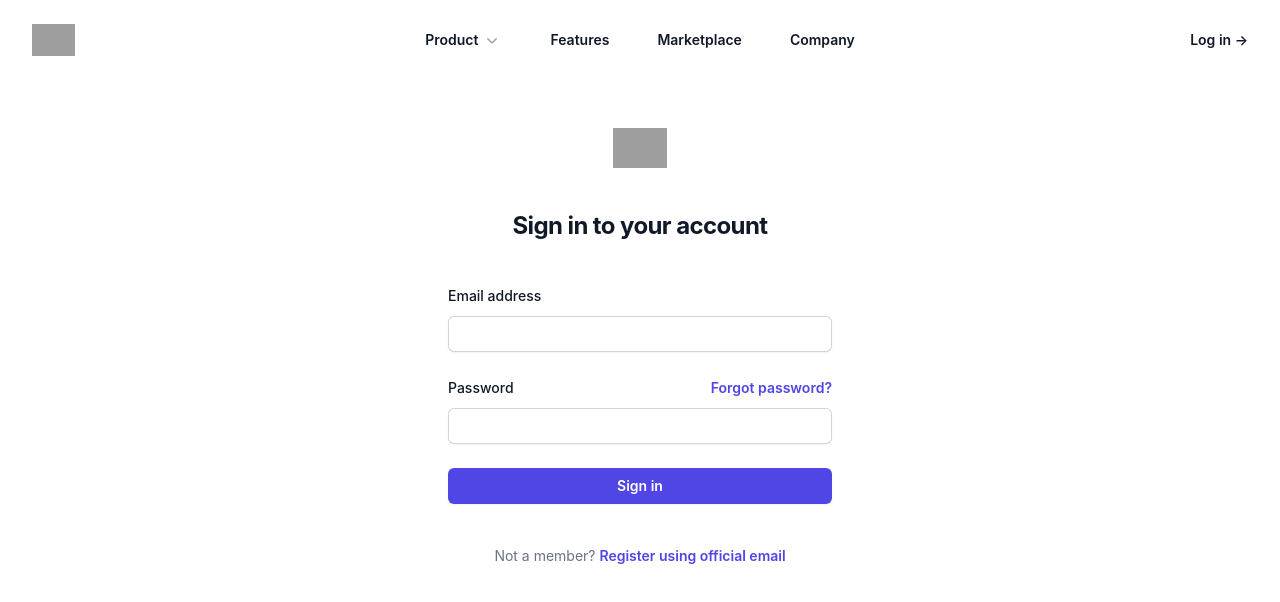
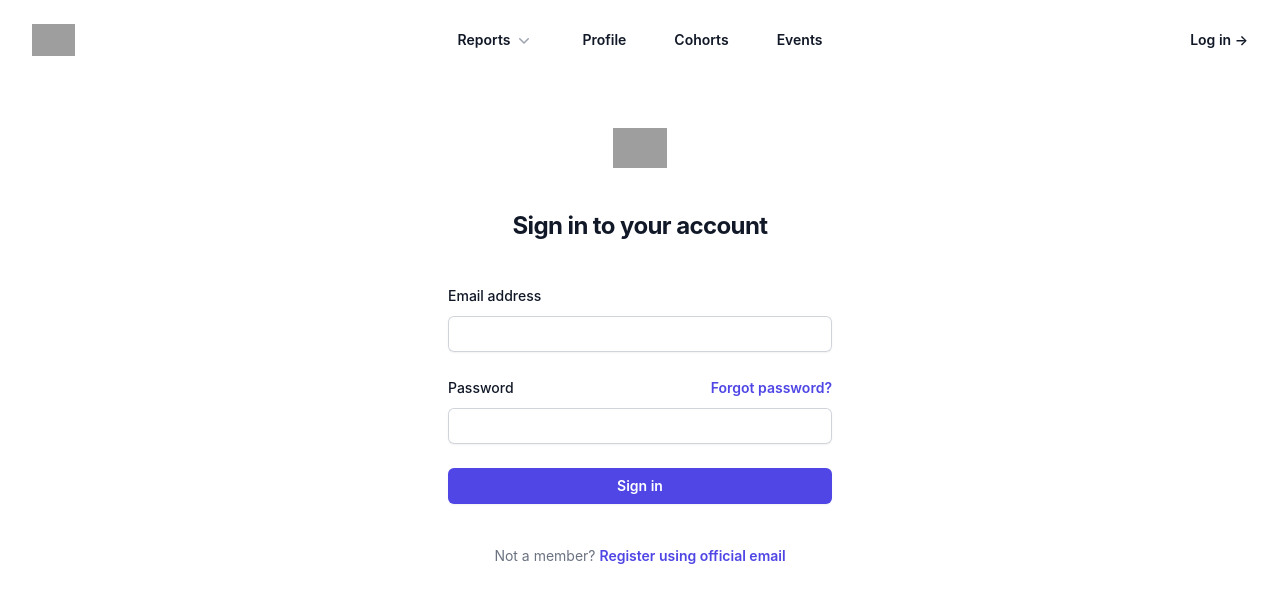
Before and after one commit to intrudy/presence, a React (Create React App) app in the folder dashboard/: page / in a window 1280 px wide. Shown: the top 602 px of the page. Built offline with nearby package versions, Linux system fonts and the light colour scheme; grey boxes are pictures that could not be loaded.

Commit message:
Update menu labels

```diff
--- a/dashboard/src/app/components/Header.js
+++ b/dashboard/src/app/components/Header.js
@@ -5,9 +5,9 @@ import {
   ArrowPathIcon,
   Bars3Icon,
   ChartPieIcon,
-  CursorArrowRaysIcon,
-  FingerPrintIcon,
-  SquaresPlusIcon,
+  // CursorArrowRaysIcon,
+  // FingerPrintIcon,
+  // SquaresPlusIcon,
   XMarkIcon,
 } from '@heroicons/react/24/outline'
 import { ChevronDownIcon, PhoneIcon, PlayCircleIcon } from '@heroicons/react/20/solid'
@@ -16,11 +16,11 @@ import {classNames} from '../utils'
 
 
 const products = [
-  { name: 'Analytics', description: 'Get a better understanding of your traffic', href: '#', icon: ChartPieIcon },
-  { name: 'Engagement', description: 'Speak directly to your customers', href: '#', icon: CursorArrowRaysIcon },
-  { name: 'Security', description: 'Your customers’ data will be safe and secure', href: '#', icon: FingerPrintIcon },
-  { name: 'Integrations', description: 'Connect with third-party tools', href: '#', icon: SquaresPlusIcon },
-  { name: 'Automations', description: 'Build strategic funnels that will convert', href: '#', icon: ArrowPathIcon },
+  { name: 'Analytics', description: 'Accurate attendance metrics for your events', href: '#', icon: ChartPieIcon },
+  // { name: 'Engagement', description: 'Estimate a cohort\'s responsiveness towards your events', href: '#', icon: CursorArrowRaysIcon },
+  // { name: 'Security', description: 'Your customers’ data will be safe and secure', href: '#', icon: FingerPrintIcon },
+  // { name: 'Integrations', description: 'Connect with third-party tools', href: '#', icon: SquaresPlusIcon },
+  { name: 'Automations', description: 'Schedule recurring reports and analytics', href: '#', icon: ArrowPathIcon },
 ]
 const callsToAction = [
   { name: 'Watch demo', href: '#', icon: PlayCircleIcon },
@@ -50,10 +50,11 @@ export default function Header() {
             <Bars3Icon className="h-6 w-6" aria-hidden="true" />
           </button>
         </div>
+
         <Popover.Group className="hidden lg:flex lg:gap-x-12">
           <Popover className="relative">
             <Popover.Button className="flex items-center gap-x-1 text-sm font-semibold leading-6 text-gray-900">
-              Product
+              Reports
               <ChevronDownIcon className="h-5 w-5 flex-none text-gray-400" aria-hidden="true" />
             </Popover.Button>
 
@@ -103,21 +104,23 @@ export default function Header() {
           </Popover>
 
           <a href="#" className="text-sm font-semibold leading-6 text-gray-900">
-            Features
+            Profile
           </a>
           <a href="#" className="text-sm font-semibold leading-6 text-gray-900">
-            Marketplace
+            Cohorts
           </a>
           <a href="#" className="text-sm font-semibold leading-6 text-gray-900">
-            Company
+            Events
           </a>
         </Popover.Group>
+
         <div className="hidden lg:flex lg:flex-1 lg:justify-end">
           <a href="#" className="text-sm font-semibold leading-6 text-gray-900">
             Log in <span aria-hidden="true">&rarr;</span>
           </a>
         </div>
       </nav>
+
       <Dialog className="lg:hidden" open={mobileMenuOpen} onClose={setMobileMenuOpen}>
         <div className="fixed inset-0 z-10" />
         <Dialog.Panel className="fixed inset-y-0 right-0 z-10 w-full overflow-y-auto bg-white px-6 py-6 sm:max-w-sm sm:ring-1 sm:ring-gray-900/10">
@@ -139,6 +142,7 @@ export default function Header() {
               <XMarkIcon className="h-6 w-6" aria-hidden="true" />
             </button>
           </div>
+
           <div className="mt-6 flow-root">
             <div className="-my-6 divide-y divide-gray-500/10">
               <div className="space-y-2 py-6">
@@ -146,7 +150,7 @@ export default function Header() {
                   {({ open }) => (
                     <>
                       <Disclosure.Button className="flex w-full items-center justify-between rounded-lg py-2 pl-3 pr-3.5 text-base font-semibold leading-7 text-gray-900 hover:bg-gray-50">
-                        Product
+                        Reports
                         <ChevronDownIcon
                           className={classNames(open ? 'rotate-180' : '', 'h-5 w-5 flex-none')}
                           aria-hidden="true"
@@ -171,19 +175,19 @@ export default function Header() {
                   href="#"
                   className="-mx-3 block rounded-lg px-3 py-2 text-base font-semibold leading-7 text-gray-900 hover:bg-gray-50"
                 >
-                  Features
+                  Profile
                 </a>
                 <a
                   href="#"
                   className="-mx-3 block rounded-lg px-3 py-2 text-base font-semibold leading-7 text-gray-900 hover:bg-gray-50"
                 >
-                  Marketplace
+                  Cohorts
                 </a>
                 <a
                   href="#"
                   className="-mx-3 block rounded-lg px-3 py-2 text-base font-semibold leading-7 text-gray-900 hover:bg-gray-50"
                 >
-                  Company
+                  Events
                 </a>
               </div>
               <div className="py-6">
```
